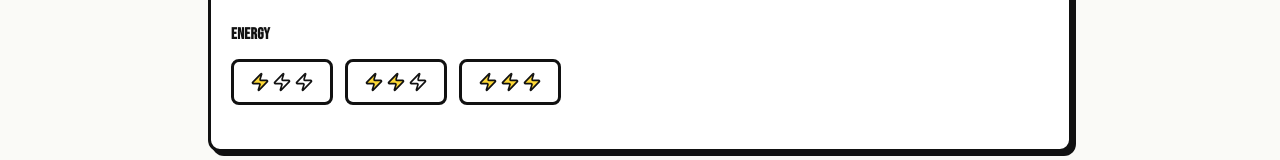
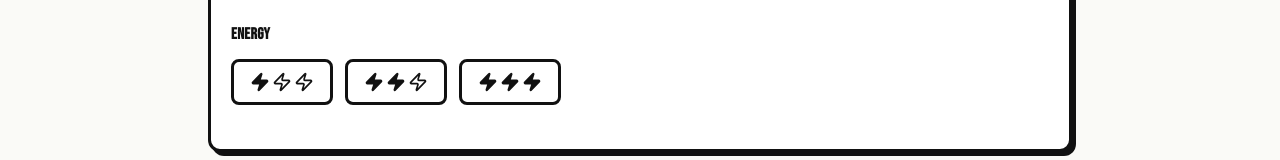
Before and after one commit to phivk/playful-revolution-games-index-2, a Next.js app: page / in a window 1280 px wide. Shown: the part 486-646 px from the top of the page. Built offline with nearby package versions, Linux system fonts and the light colour scheme.

Commit message:
tweak color

```diff
--- a/src/components/EnergyBars.tsx
+++ b/src/components/EnergyBars.tsx
@@ -28,7 +28,7 @@ export default function EnergyBars({
           key={i}
           className={`${iconClass} text-[#111111]`}
           strokeWidth={2}
-          fill={level > i ? "#FDD835" : "transparent"}
+          fill={level > i ? "#111111" : "white"}
         />
       ))}
     </span>
```
